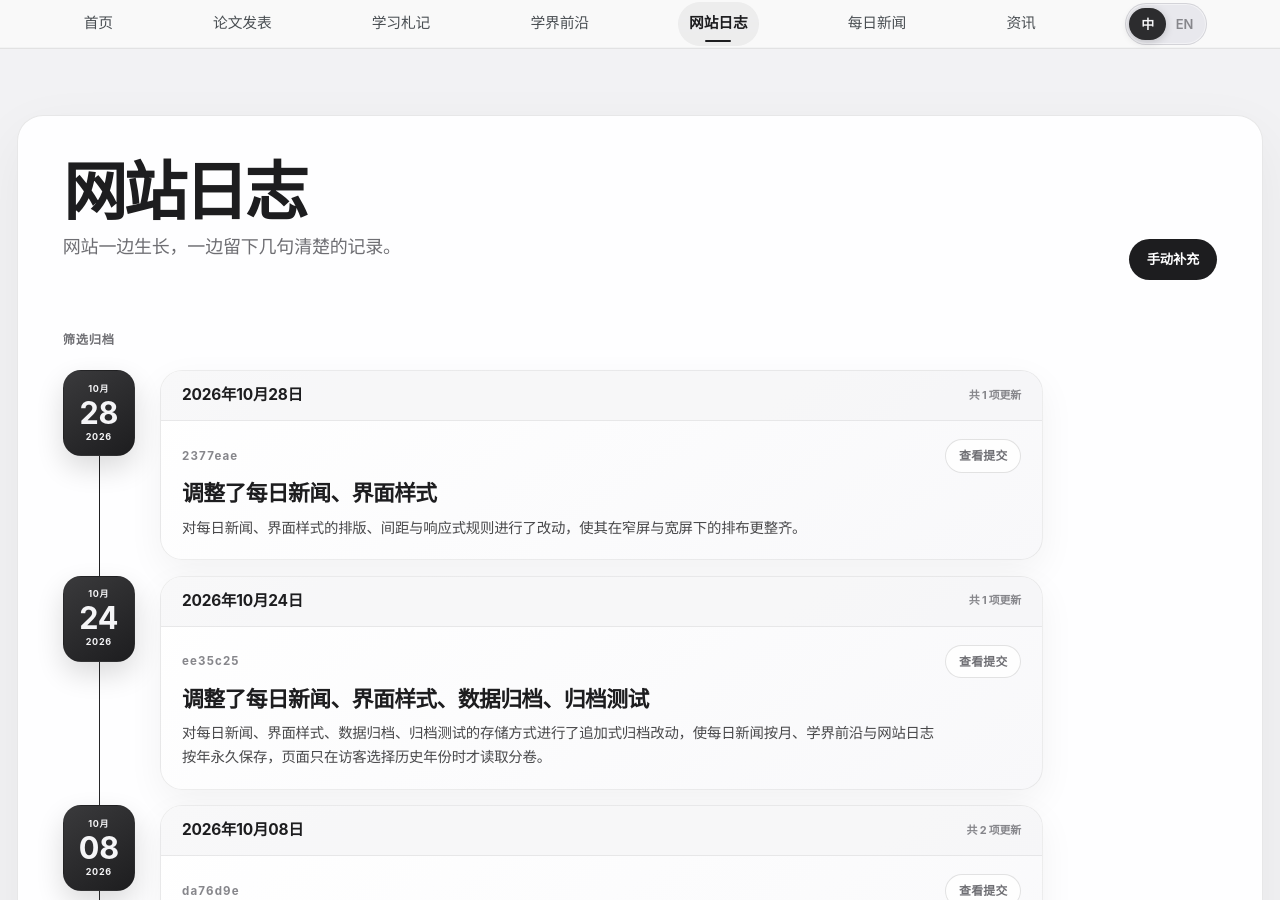
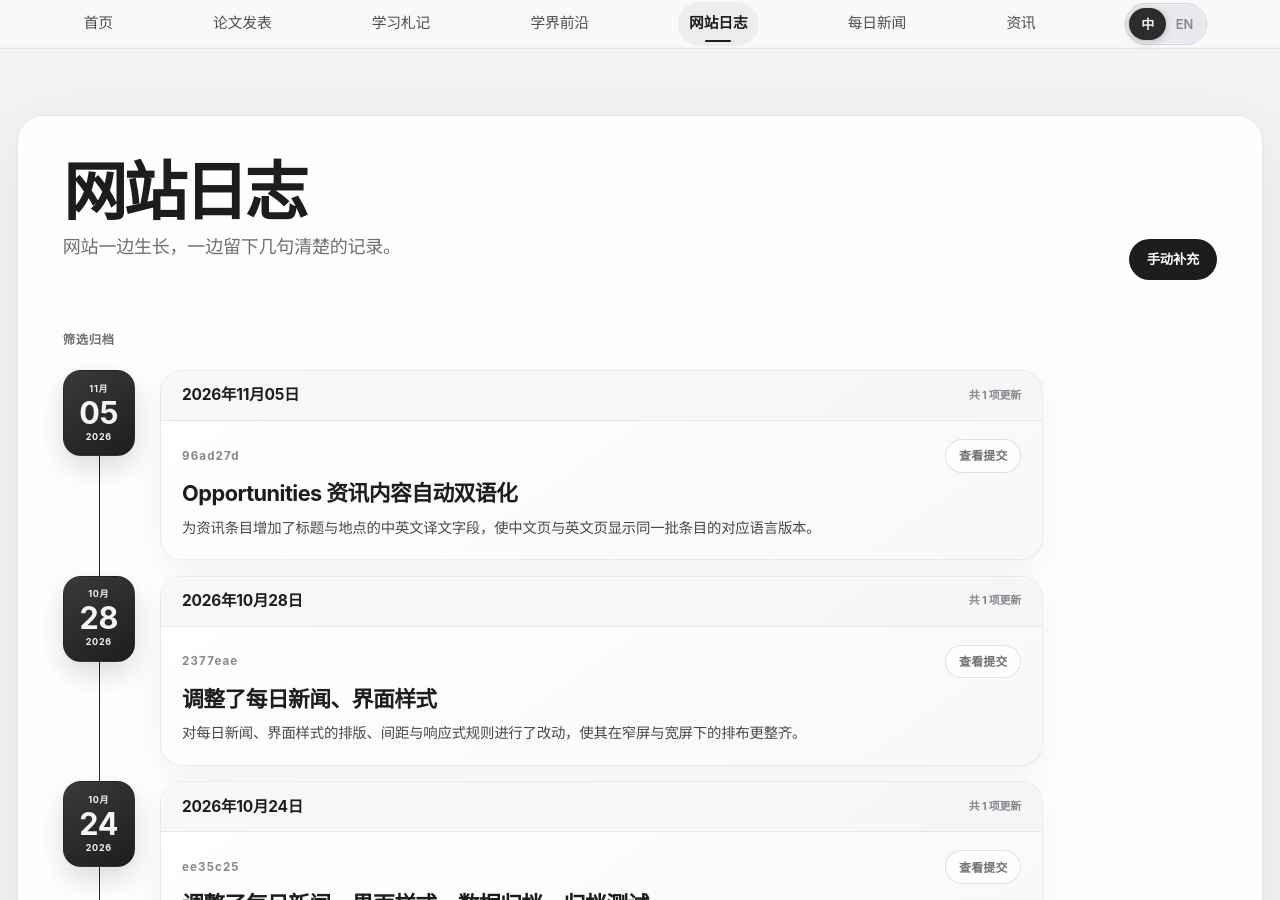
Before and after one commit to HaoxiangLuo/HaoxiangLuo.github.io, a Jekyll site: the page built from _pages/site-log-zh.html, in a window 1280 px wide and 900 px high. Built offline with Jekyll 4.4.1, drawn with Linux system fonts in a browser that asks for light colours; a style sheet for code colours, icons or effects is not loaded; part of the change alters nothing that is shown.

```diff
--- a/_data/site_updates.json
+++ b/_data/site_updates.json
@@ -1,4 +1,18 @@
 [
+  {
+    "date": "2026-11-05",
+    "title_zh": "Opportunities 资讯内容自动双语化",
+    "title_en": "Automatic bilingual content for Opportunities",
+    "message": "Merge current site updates with home publications",
+    "story_zh": "为资讯条目增加了标题与地点的中英文译文字段，使中文页与英文页显示同一批条目的对应语言版本。",
+    "story_en": "Added translated title and location fields to opportunity items so both pages show the same items in their own language.",
+    "purpose_zh": "让自动抓取的实习与院校机会在中英文页面中展示对应语言内容，同时保留发布方原文与历史记录。",
+    "purpose_en": "Show automatically collected internships and academic opportunities in the matching language while preserving publisher wording and historical records.",
+    "details_zh": "采集脚本现为职位与项目标题、地点等补充信息增量写入中英文译文字段；英文页和中文页按语言读取对应字段，并在译文暂缺时安全回退至来源原文。翻译由 GitHub Actions 中的 GitHub Models 完成，译文与机会记录一同归档，避免浏览器端泄露密钥或在页面加载时重复翻译。",
+    "details_en": "The collector now writes translated fields incrementally for job and programme titles and location details; the English and Chinese pages select their matching fields and safely fall back to the publisher’s wording while a translation is pending. GitHub Models runs inside GitHub Actions, and translations are archived with the opportunity records so no key is exposed to visitors and no translation is repeated during page load.",
+    "sha": "96ad27d",
+    "url": "https://github.com/HaoxiangLuo/HaoxiangLuo.github.io/commit/96ad27d0287b6206ff9505e7377f42bbc9e2089f"
+  },
   {
     "date": "2026-10-28",
     "title_zh": "调整了每日新闻、界面样式",
```
Also changed, not shown: assets/data/archive/manifest.json, 1 other file.
